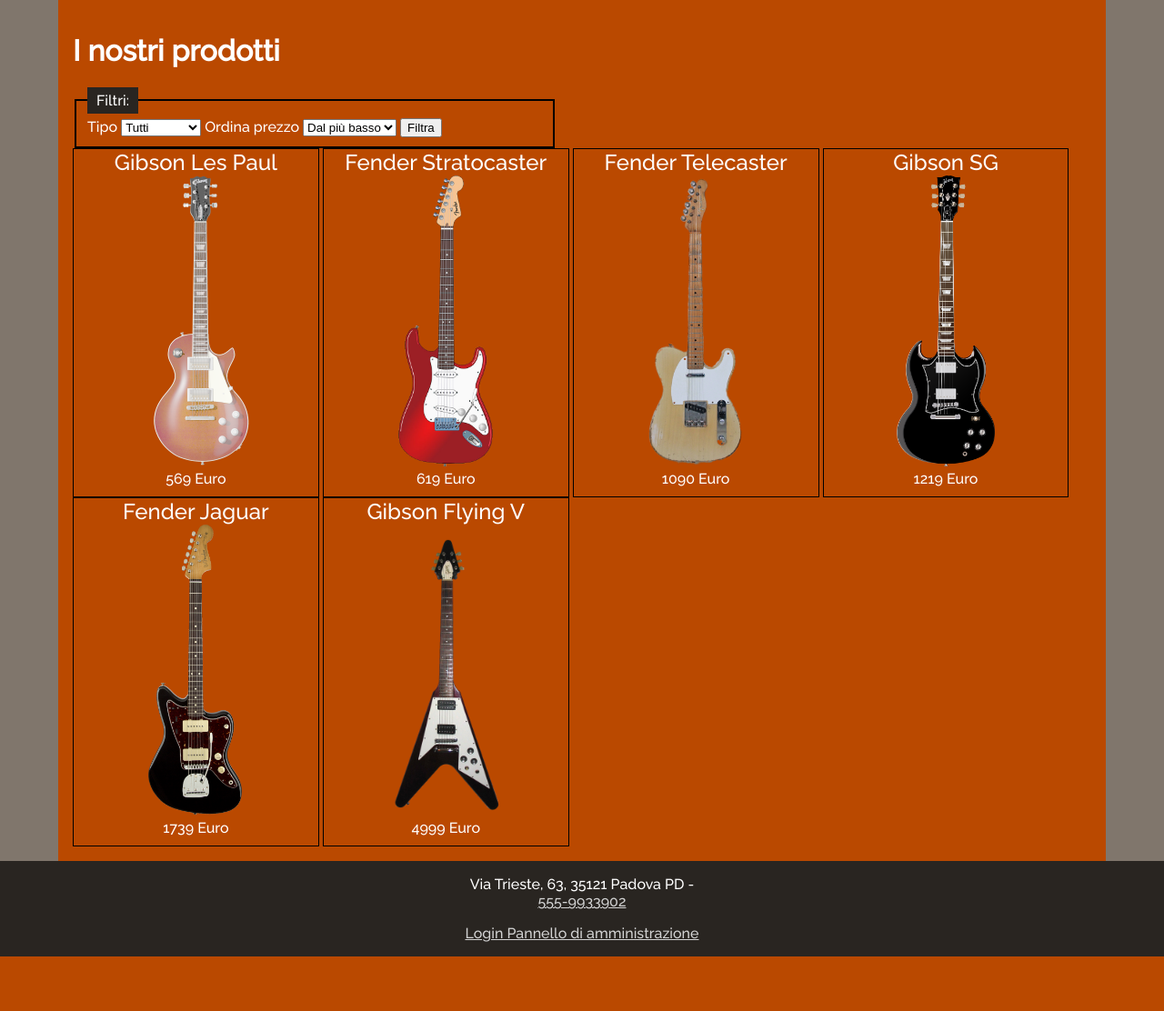
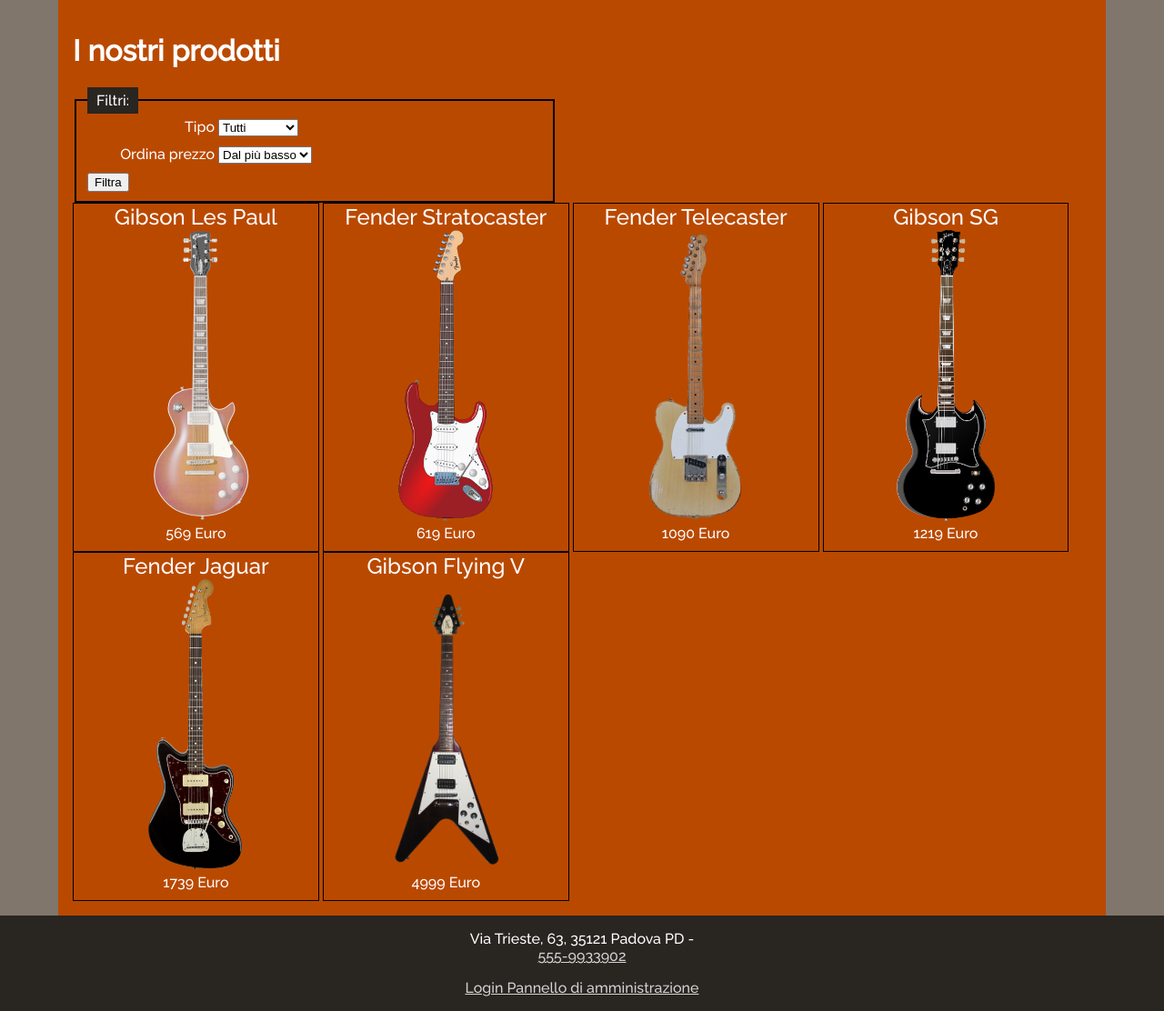
Before and after one commit to alefranklin/BdS, a PHP site: page /catalogo.php in a window 1280 px wide. Shown: the part 108-1220 px from the top of the page at 91% size. Before the commit the page ends 1160 px from the top, so only its background shows below. Run offline with PHP 8.4, Linux system fonts and the light colour scheme; data comes from the database, SQL or seed files in the repository.

Commit message:
fix form filtri

```diff
--- a/db_config.php
+++ b/db_config.php
@@ -2,5 +2,5 @@
     $db_data['server_name'] = "localhost";
     $db_data['name'] = "alfranch";
     $db_data['username'] = "root";
-    $db_data['password'] = "316212529";
+    $db_data['password'] = "";
 ?>
--- a/product_list.php
+++ b/product_list.php
@@ -2,17 +2,21 @@
 <form action="catalogo.php" method="get">
     <fieldset>
         <legend>Filtri:</legend>
+        <div class="form-element">
             <label for="tipo">Tipo</label>
             <select name="tipo" id="tipo">
                 <option value="both">Tutti</option>
                 <option value="strumento">Strumento</option>
                 <option value="accessorio">Accessorio</option>
             </select>
+        </div>
+        <div class="form-element">
             <label for="prezzo">Ordina prezzo</label>
             <select name="prezzo" id="prezzo">
                 <option value="ASC">Dal pi&ugrave; basso</option>
                 <option value="DESC">Dal pi&ugrave; alto</option>
             </select>
+        </div>
         <input type="submit" value="Filtra"/>
     </fieldset>
 </form>
```
Lines whose indentation alone changed are shown as unchanged.
